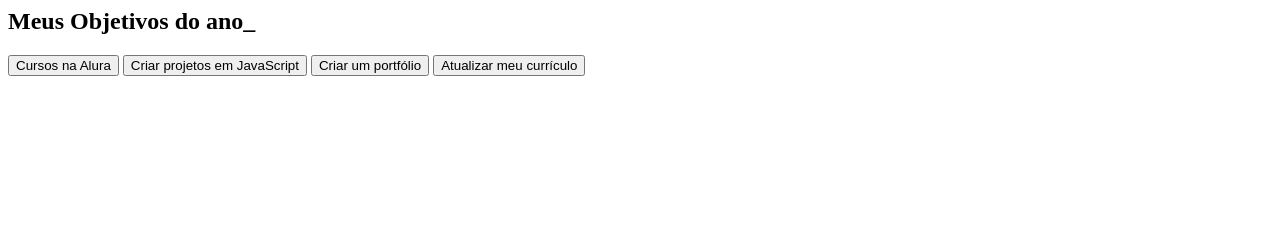
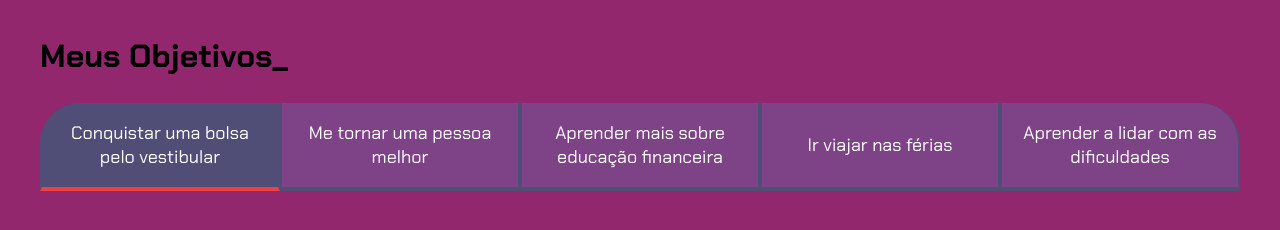
Before and after one commit to loluisa/lorenaprojeto, a plain HTML site: page index.html in a window 1280 px wide. Drawn offline with Linux system fonts and the light colour scheme.

Commit message:
atualizações

```diff
--- a/index.html
+++ b/index.html
@@ -1,22 +1,24 @@
+<!DOCTYPE html>
+<html lang="pt-br">
+
+<head>
+    <meta charset="UTF-8">
+    <meta name="viewport" content="width=device-width, initial-scale=1.0">
+    <title>Meus objetivos do ano</title>
+    <link rel="stylesheet" href="style.css">
+</head>
+
 <body>
-  <section class="conteudo-principal">
-    <h2 class="titulo-principal">Meus Objetivos do ano_</h2>
-    <div class="botoes">
-      <button class="botao">Cursos na Alura</button>
-      <button class="botao">Criar projetos em JavaScript</button>
-      <button class="botao">Criar um portfólio</button>
-      <button class="botao">Atualizar meu currículo</button>
-    </div>
-  </section>
+    <section class="conteudo-principal">
+        <h2 class="titulo-principal">Meus Objetivos<span>_</span></h2>
+        <div class="botoes">
+            <button class="botao ativo">Conquistar uma bolsa pelo vestibular</button>
+            <button class="botao">Me tornar uma pessoa melhor </button>
+            <button class="botao">Aprender mais sobre educação financeira </button>
+            <button class="botao">Ir viajar nas férias</button>
+            <button class="botao">Aprender a lidar com as dificuldades</button>
+        </div>
+    </section>
+    <script src="main.js"></script>
 </body>
 </html>
-
-
-<!DOCTYPE html>
-<html lang="pt-br">
-<head>
-  <meta charset="UTF-8">
-  <meta name="viewport" content="width=device-width, initial-scale=1.0">
-  <title>Meus objetivos do ano</title>
-    <link rel="stylesheet" href="style.css">
-</head>
--- a/style.css
+++ b/style.css
@@ -1,8 +1,81 @@
-:root{
-    --cor-de-fundo: #1E1E1E;
-    --verde: #fcff57;
+@import url('https://fonts.googleapis.com/css2?family=Chakra+Petch:wght@400;700&display=swap');
+
+:root {
+    --cor-de-fundo: #92276e;
+    --verde: #f04040;
     --branco: #FFFFFF;
-    --botao-ativo: #231f4d;
-    --botao-inativo: rgba(124, 82, 153, 0.5);
-    --texto-fundo: rgba(58, 55, 94, 0.3);
+    --botao-ativo: #504d77;
+    --botao-inativo: rgba(106, 97, 158, 0.5);
+    --texto-fundo: rgba(240, 79, 154, 0.733);
 }
+
+body {
+    background-color: var(--cor-de-fundo);
+    color: var(--rosa);
+    font-family: 'Chakra Petch', sans-serif;
+}
+
+
+.conteudo-principal {
+    display: flex;
+    flex-direction: column;
+    justify-content: center;
+    align-items: center;
+    max-width: 1200px;
+    width: 100%;
+    margin: 0 auto;
+}
+
+.titulo-principal {
+    text-align: left;
+    width: 100%;
+    font-size: 32px;
+}
+
+.titulo-principal span {
+    color: var(--azul);
+}
+
+
+.botao {
+    font-family: 'Chakra Petch', sans-serif;
+    background-color: var(--botao-inativo);
+    color: var(--branco);
+    display: flex;
+    justify-content: center;
+    padding: 1em;
+    font-size: 18px;
+    align-items: center;
+    width: 100%;
+    border-bottom: 4px solid var(--botao-ativo);
+    border-left: 2px solid var(--botao-ativo);
+    border-right: 2px solid var(--botao-ativo);
+    border-top: none;
+}
+
+.botao:first-child {
+    border-radius: 40px 40px 0 0;
+}
+
+.botoes {
+    display: block;
+}
+
+.ativo{
+    background-color: var(--botao-ativo);
+    border-bottom: 4px solid var(--verde);
+}
+
+@media screen and (min-width: 768px) {
+    .botoes {
+        display: flex;
+    }
+
+    .botao:first-child {
+        border-radius: 40px 0 0 0;
+    }
+
+    .botao:last-child {
+        border-radius: 0 40px 0 0;
+    }
+}
```
